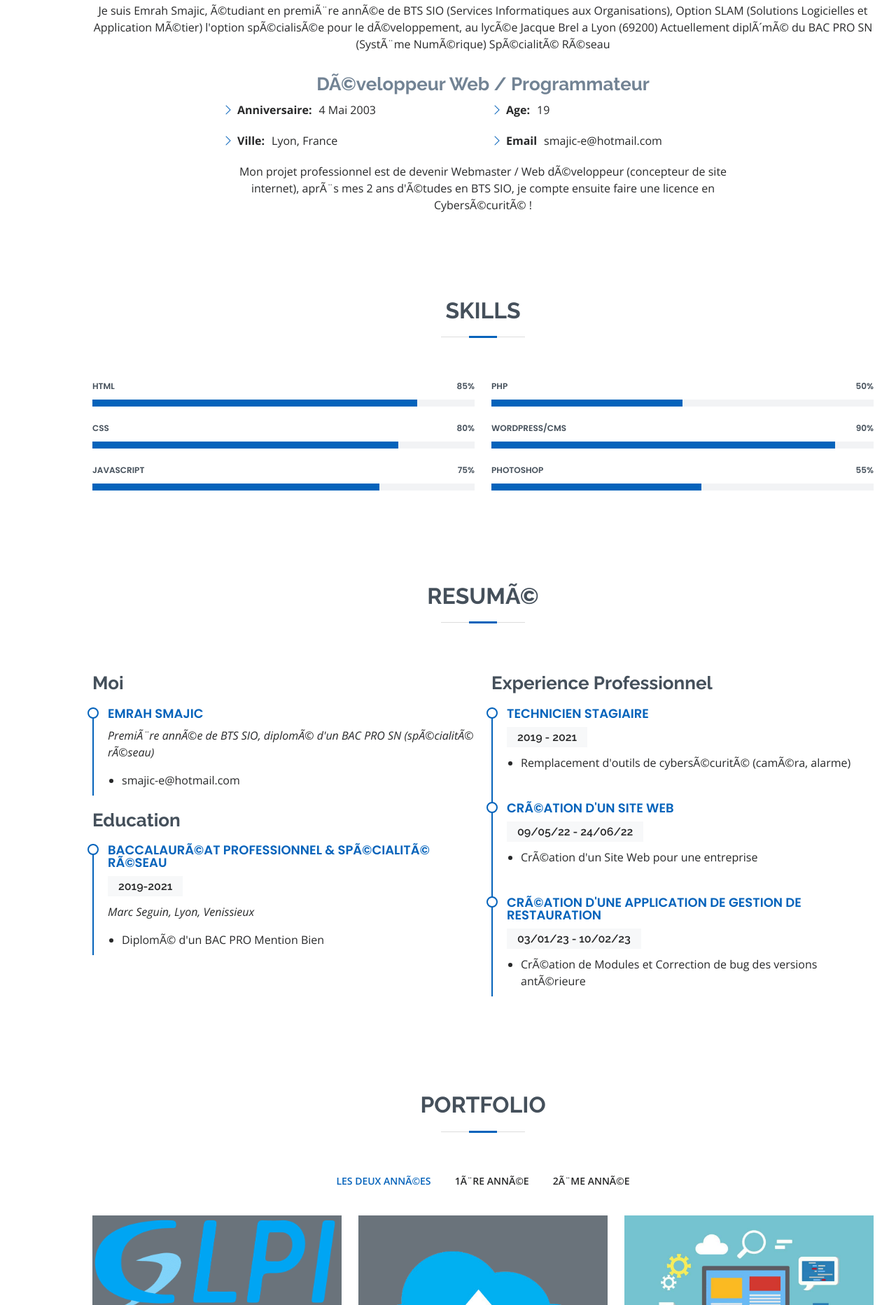
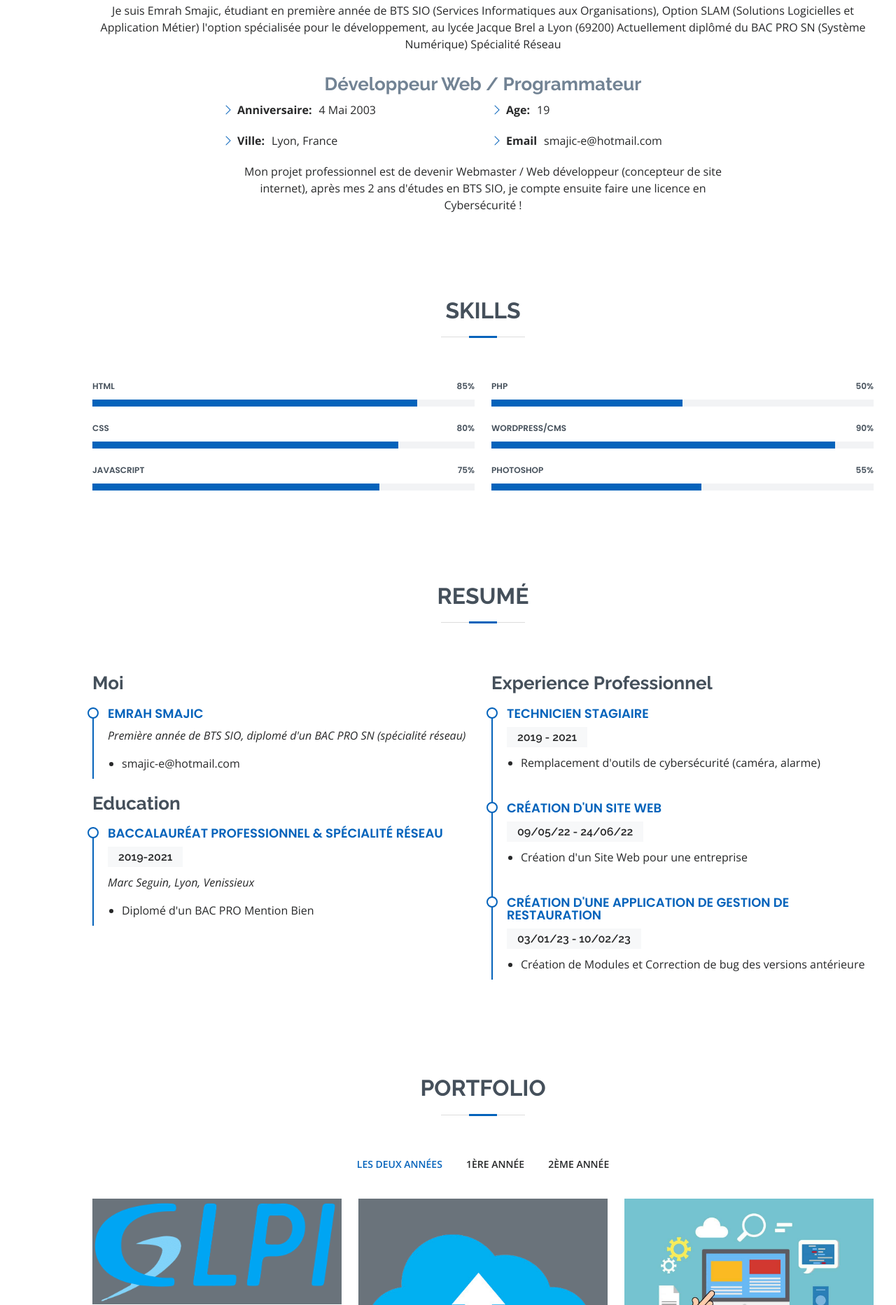
Before and after one commit to Reeflex-M/Portfolio, a plain HTML site: page index.html in a window 1280 px wide. Shown: the part 935-2800 px from the top of the page at 70% size. Drawn offline with nearby package versions, Linux system fonts and the light colour scheme.

Commit message:
Add files via upload

```diff
--- a/index.html
+++ b/index.html
@@ -58,7 +58,7 @@
   <section id="hero" class="d-flex flex-column justify-content-center">
     <div class="container" data-aos="zoom-in" data-aos-delay="100">
       <h1>SMAJIC Emrah</h1>
-      <p>Je suis un <span class="typed" data-typed-items="DÃ©veloppeur..."></span></p>
+      <p>Je suis un <span class="typed" data-typed-items="Développeur..."></span></p>
       <div class="social-links">
         <a href="https://www.linkedin.com/in/emrah-smajic-a87474243" class="linkedin"><i class="bx bxl-linkedin"></i></a>
       </div>
@@ -73,13 +73,13 @@
 
         <div class="section-title">
           <h2>A Propos</h2>
-          <p>Je suis Emrah Smajic, Ã©tudiant en premiÃ¨re annÃ©e de BTS SIO (Services Informatiques aux Organisations), Option SLAM (Solutions Logicielles et Application MÃ©tier) l'option spÃ©cialisÃ©e pour le dÃ©veloppement, au lycÃ©e Jacque Brel a Lyon (69200)
+          <p>Je suis Emrah Smajic, étudiant en première année de BTS SIO (Services Informatiques aux Organisations), Option SLAM (Solutions Logicielles et Application Métier) l'option spécialisée pour le développement, au lycée Jacque Brel a Lyon (69200)
 
-            Actuellement diplÃ´mÃ© du BAC PRO SN (SystÃ¨me NumÃ©rique) SpÃ©cialitÃ© RÃ©seau</p>
+            Actuellement diplômé du BAC PRO SN (Système Numérique) Spécialité Réseau</p>
         </div>
 
   <center> <div class="col-lg-8 pt-4 pt-lg-0 content">
-            <h3>DÃ©veloppeur Web / Programmateur</h3>
+            <h3>Développeur Web / Programmateur</h3>
             <div class="row">
               <div class="col-lg-6">
                 <ul>
@@ -95,8 +95,8 @@
               </div>
             </div>
             <p>
-              Mon projet professionnel est de devenir Webmaster / Web dÃ©veloppeur (concepteur de site internet), aprÃ¨s mes 2 ans d'Ã©tudes en BTS SIO,
-               je compte ensuite faire une licence en CybersÃ©curitÃ© !
+              Mon projet professionnel est de devenir Webmaster / Web développeur (concepteur de site internet), après mes 2 ans d'études en BTS SIO,
+               je compte ensuite faire une licence en Cybersécurité !
             </p>
           </div>
         </div></center>
@@ -174,7 +174,7 @@
       <div class="container" data-aos="fade-up">
 
         <div class="section-title">
-          <h2>ResumÃ©</h2>
+          <h2>Resumé</h2>
         </div>
 
         <div class="row">
@@ -182,7 +182,7 @@
             <h3 class="resume-title">Moi</h3>
             <div class="resume-item pb-0">
               <h4>Emrah Smajic</h4>
-              <p><em>PremiÃ¨re annÃ©e de BTS SIO, diplomÃ© d'un BAC PRO SN (spÃ©cialitÃ© rÃ©seau)</em></p>
+              <p><em>Première année de BTS SIO, diplomé d'un BAC PRO SN (spécialité réseau)</em></p>
               <ul>
                 <li>smajic-e@hotmail.com</li>
               </ul>
@@ -190,11 +190,11 @@
 
             <h3 class="resume-title">Education</h3>
             <div class="resume-item">
-              <h4>BaccalaurÃ©at Professionnel &amp; SpÃ©cialitÃ© RÃ©seau</h4>
+              <h4>Baccalauréat Professionnel &amp; Spécialité Réseau</h4>
               <h5>2019-2021</h5>
               <p><em>Marc Seguin, Lyon, Venissieux</em></p>
               <ul>
-                <li>DiplomÃ© d'un BAC PRO Mention Bien</li>
+                <li>Diplomé d'un BAC PRO Mention Bien</li>
               </ul>
             </div>
           </div>
@@ -204,22 +204,22 @@
               <h4>Technicien Stagiaire</h4>
               <h5>2019 - 2021</h5>
               <ul>
-                <li>Remplacement d'outils de cybersÃ©curitÃ© (camÃ©ra, alarme)</li>
+                <li>Remplacement d'outils de cybersécurité (caméra, alarme)</li>
               </ul>
             </div>
             <div class="resume-item">
-              <h4>CrÃ©ation d'un Site Web</h4>
+              <h4>Création d'un Site Web</h4>
               <h5>09/05/22 - 24/06/22</h5>
               <!-- <p><em>Lyon</em></p> -->
               <ul>
-                <li> CrÃ©ation d'un Site Web pour une entreprise </li>
+                <li> Création d'un Site Web pour une entreprise </li>
               </ul>
             </div>
             <div class="resume-item">
-              <h4>CrÃ©ation d'une Application de Gestion de Restauration</h4>
+              <h4>Création d'une Application de Gestion de Restauration</h4>
               <h5>03/01/23 - 10/02/23</h5>
               <ul>
-                <li>CrÃ©ation de Modules et Correction de bug des versions antÃ©rieure</li>
+                <li>Création de Modules et Correction de bug des versions antérieure</li>
               </ul>
             </div>
           </div>
@@ -239,9 +239,9 @@
         <div class="row">
           <div class="col-lg-12 d-flex justify-content-center" data-aos="fade-up" data-aos-delay="100">
             <ul id="portfolio-flters">
-              <li data-filter="*" class="filter-active">Les deux annÃ©es</li>
-              <li data-filter=".filter-app">1Ã¨re AnnÃ©e</li>
-              <li data-filter=".filter-web">2Ã¨me AnnÃ©e</li>
+              <li data-filter="*" class="filter-active">Les deux années</li>
+              <li data-filter=".filter-app">1ère Année</li>
+              <li data-filter=".filter-web">2ème Année</li>
             </ul>
           </div>
         </div>
@@ -278,7 +278,7 @@
             <div class="portfolio-wrap">
               <img src="assets/img/portfolio/Stage.jpg" class="img-fluid" alt="">
               <div class="portfolio-info">
-                <h4>CrÃ©ation d'un Site Web</h4>
+                <h4>Création d'un Site Web</h4>
                 <p>PPE STAGE</p>
                 <div class="portfolio-links">
                   <a href="https://docs.google.com/document/d/1xfjTMBRzcC5Ibf_MdZjepmO2aWlQCtOMkFxM9ew-9l8/edit?usp=sharing" data-gallery="portfolioGallery" class="portfolio-lightbox" title=""><i class="bx bx-plus"></i></a>
@@ -297,18 +297,18 @@
       </div>
     </section><!-- End Portfolio Section -->
 
-	    <!-- ======= CompÃ©tences ======= -->
+	    <!-- ======= Compétences ======= -->
     <section id="portfolio" class="portfolio section-bg">
       <div class="container" data-aos="fade-up">
 
         <div class="section-title">
-          <h2>Tableau des CompÃ©tences</h2>
+          <h2>Tableau des Compétences</h2>
         </div>
 
         <div class="row">
           <div class="col-lg-12 d-flex justify-content-center" data-aos="fade-up" data-aos-delay="100">
             <ul id="portfolio-flters">
-              <a href="assets\img\tableau_comp.pdf">Tableau des CompÃ©tences (Cliquez pour voir)</li><a>
+              <a href="assets\img\tableau_comp.pdf">Tableau des Compétences (Cliquez pour voir)</li><a>
             </ul>
           </div>
         </div>
@@ -321,7 +321,7 @@
         </div>
 
       </div>
-    </section><!-- End CompÃ©tences -->
+    </section><!-- End Compétences -->
 
 
 
```
